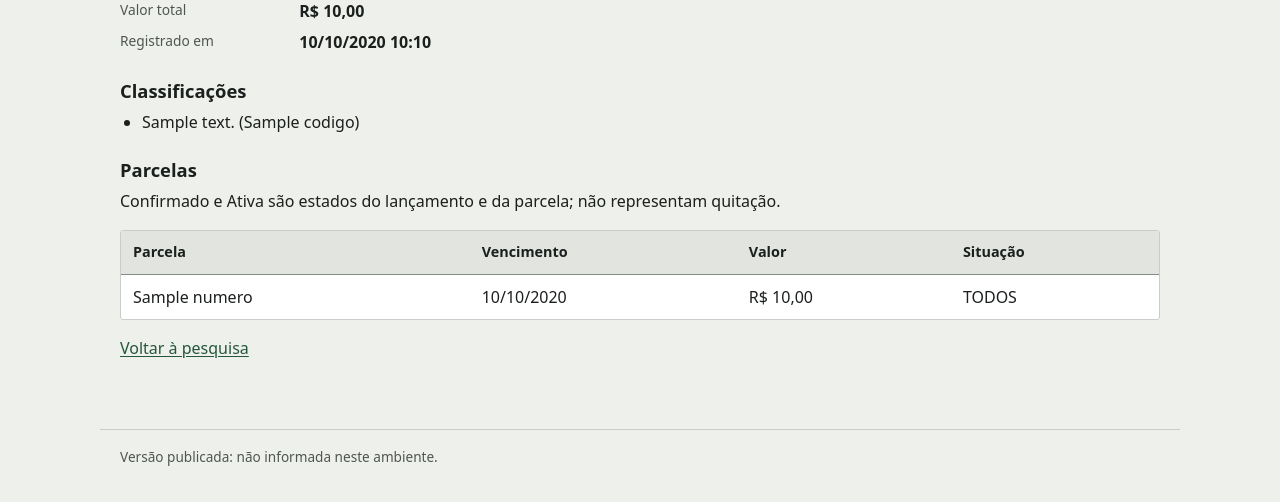
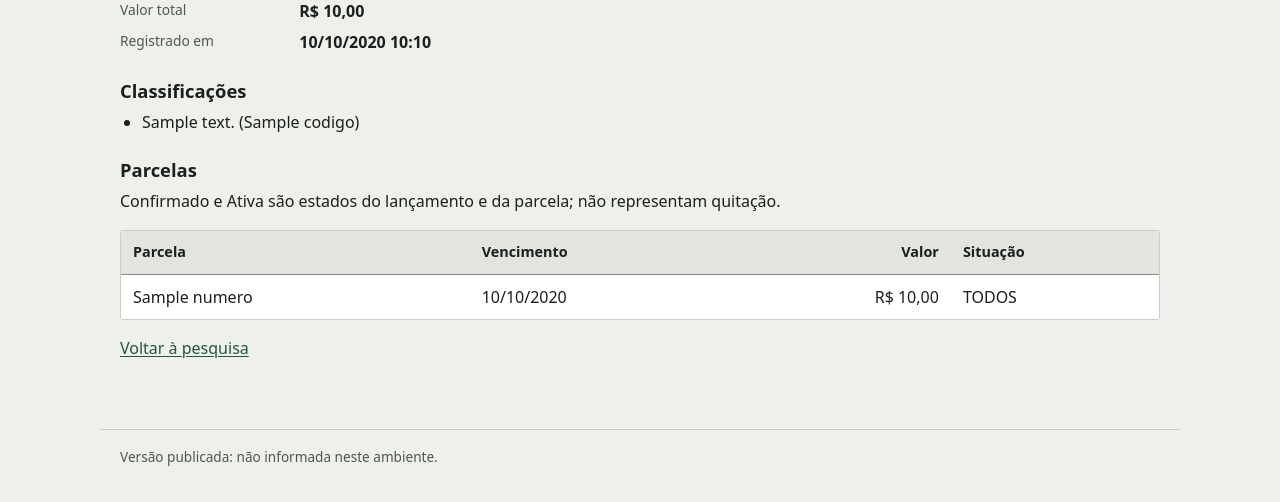
Before and after one commit to PedroSimon1/gestao-rural, a Django app: template financeiro/templates/financeiro/conta_detalhe.html in a window 1280 px wide. Shown: the part 298-800 px from the top of the page. Run offline with Django 5.2, Linux system fonts and the light colour scheme; the template is opened without the code that fills it: most values are stand-ins (such as "Sample title", 1, 10 or a date in 2020).

Commit message:
fix(ui): alinha à direita as colunas de valor das tabelas
- Classe num no cabeçalho e nas células de valor; sem quebra de linha entre R$ e o número.

```diff
--- a/documentos/static/documentos/documentos.css
+++ b/documentos/static/documentos/documentos.css
@@ -186,6 +186,7 @@ main dl:not(.resumo) dd, .resumo:not(:has(.resumo__item)) dd { margin: 0; }
 .tabela-cadastros th a { color: inherit; text-decoration: none; }
 .tabela-cadastros th a:hover { text-decoration: underline; }
 .tabela-cadastros td { text-align: left; vertical-align: top; padding: 10px 12px; border-bottom: 1px solid var(--cor-borda); }
+.tabela-cadastros .num { text-align: right; white-space: nowrap; font-variant-numeric: tabular-nums; }
 .tabela-cadastros tbody tr:last-child td { border-bottom: 0; }
 .tabela-cadastros tbody tr:hover { background: #f4f6f2; }
 nav[aria-label^="Páginas"] { display: flex; align-items: center; gap: 12px; margin: 8px 0 16px; color: var(--cor-texto-suave); }
--- a/financeiro/templates/financeiro/conta_detalhe.html
+++ b/financeiro/templates/financeiro/conta_detalhe.html
@@ -12,7 +12,7 @@
 <h2>Parcelas</h2>
 <p>Confirmado e Ativa são estados do lançamento e da parcela; não representam quitação.</p>
 <div class="tabela-responsiva"><table class="tabela-cadastros">
-<thead><tr><th scope="col">Parcela</th><th scope="col">Vencimento</th><th scope="col">Valor</th><th scope="col">Situação</th></tr></thead>
+<thead><tr><th scope="col">Parcela</th><th scope="col">Vencimento</th><th scope="col" class="num">Valor</th><th scope="col">Situação</th></tr></thead>
 <tbody>{% for p in parcelas %}<tr><td>{{ p.dados.numero }}</td><td>{{ p.dados.data_vencimento|date:'d/m/Y' }}</td><td class="num">{{ p.dados.valor|moeda }}</td><td>{{ p.status }}</td></tr>{% endfor %}</tbody>
 </table></div>
 {% endif %}
--- a/financeiro/templates/financeiro/contas.html
+++ b/financeiro/templates/financeiro/contas.html
@@ -13,7 +13,7 @@
 {% if erro %}<p role="alert">{{ erro }}</p>{% elif pesquisou %}
 <p>{{ pagina.total|default:0 }} lançamento(s). Mais recentes primeiro.</p>
 <div class="tabela-responsiva"><table class="tabela-cadastros">
-  <thead><tr><th scope="col">Tipo / origem</th><th scope="col">Contraparte</th><th scope="col">Situação</th><th scope="col">Valor total</th><th scope="col">Parcelas ativas</th><th scope="col">Próximo vencimento ativo</th><th scope="col">Ações</th></tr></thead>
+  <thead><tr><th scope="col">Tipo / origem</th><th scope="col">Contraparte</th><th scope="col">Situação</th><th scope="col" class="num">Valor total</th><th scope="col">Parcelas ativas</th><th scope="col">Próximo vencimento ativo</th><th scope="col">Ações</th></tr></thead>
   <tbody>{% for linha in linhas %}<tr>
     <td>{{ linha.tipo }} / {{ linha.origem }}</td><td>{{ linha.dados.contraparte_nome }}</td><td>{{ linha.status }}</td>
     <td class="num">{{ linha.dados.valor_total|moeda }}</td><td>{{ linha.dados.quantidade_parcelas }}</td><td>{{ linha.dados.proximo_vencimento|date:'d/m/Y'|default:'—' }}</td>
```
